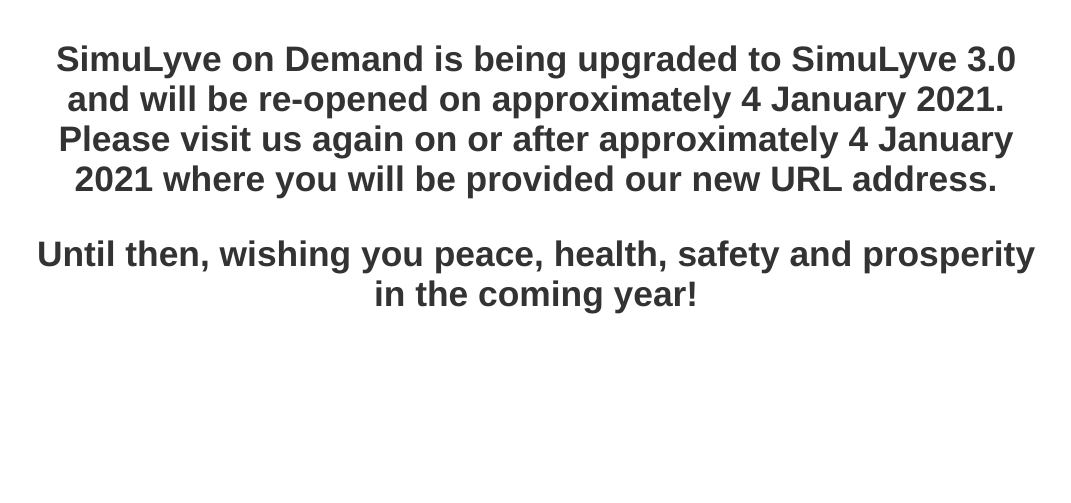
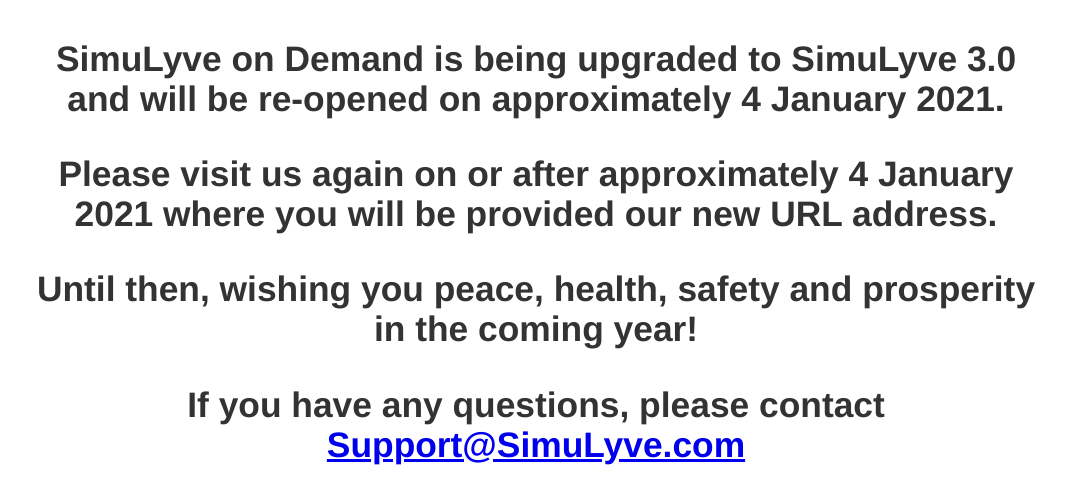
Before and after one commit to hctv19/simulyve-redirect, a plain HTML site: page index.html in a window 1280 px wide. Shown: the part 553-1056 px from the top of the page, without its empty margins (104-1175 px from the left). Drawn offline with Linux system fonts and the light colour scheme.

Commit message:
mailto link

```diff
--- a/index.html
+++ b/index.html
@@ -11,7 +11,9 @@
 <article>
     <h1>Welcome and <br/> Happy New Year! </h1>
     <div>
-        <p>SimuLyve on Demand is being upgraded to SimuLyve 3.0 and will be re-opened on approximately 4 January 2021.  Please visit us again on or after approximately 4 January 2021 where you will be provided our new URL address. </p>
+        <p>SimuLyve on Demand is being upgraded to SimuLyve 3.0 and will be re-opened on approximately 4 January 2021. </p>
+        <p>Please visit us again on or after approximately 4 January 2021 where you will be provided our new URL address. </p>
         <p>Until then, wishing you peace, health, safety and prosperity in the coming year!</p>
+        <p>If you have any questions, please contact <a href="mailto:Support@SimuLyve.com">Support@SimuLyve.com</a> </p>
     </div>
 </article>
```
